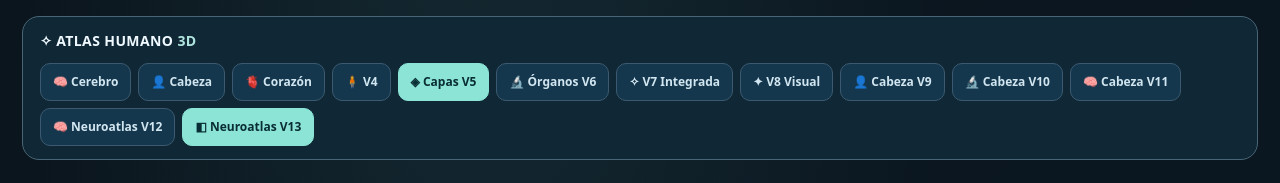
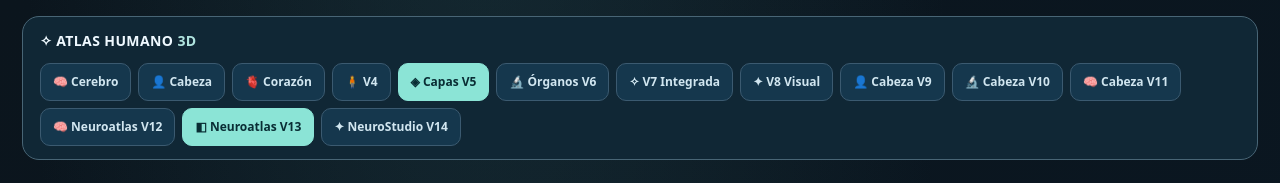
Before and after one commit to camerakike-oss/atlas-humano-3d, a plain HTML site: page neurocomparador.html in a window 1280 px wide. Shown: the top 183 px of the page. Drawn offline with nearby package versions, Linux system fonts and the light colour scheme; no server answers.

Commit message:
Agregar acceso a NeuroStudio V14 desde el atlas

```diff
--- a/neurocomparador.html
+++ b/neurocomparador.html
@@ -218,7 +218,7 @@ body{background:radial-gradient(ellipse at 38% -15%,#254b5366,transparent 42%),l
 </head>
 <body>
 <div class="shell">
-<nav class="top" aria-label="Módulos del Atlas"><div class="brand">✧ ATLAS HUMANO <span>3D</span></div><div class="toplinks"><a href="index.html#cerebro">🧠 Cerebro</a><a href="index.html#cabeza">👤 Cabeza</a><a href="index.html#corazon">🫀 Corazón</a><a href="cuerpo.html">🧍 V4</a><a class="active" href="capas.html" aria-current="page">◈ Capas V5</a><a href="organos.html">🔬 Órganos V6</a><a href="atlas-integrado.html">✧ V7 Integrada</a><a href="atlas-visual.html">✦ V8 Visual</a><a href="cabeza-avanzada.html">👤 Cabeza V9</a><a href="cabeza-laboratorio.html">🔬 Cabeza V10</a><a href="cabeza-explorador.html">🧠 Cabeza V11</a><a href="neuroatlas.html">🧠 Neuroatlas V12</a><a class="active" href="neurocomparador.html" aria-current="page">◧ Neuroatlas V13</a></div></nav>
+<nav class="top" aria-label="Módulos del Atlas"><div class="brand">✧ ATLAS HUMANO <span>3D</span></div><div class="toplinks"><a href="index.html#cerebro">🧠 Cerebro</a><a href="index.html#cabeza">👤 Cabeza</a><a href="index.html#corazon">🫀 Corazón</a><a href="cuerpo.html">🧍 V4</a><a class="active" href="capas.html" aria-current="page">◈ Capas V5</a><a href="organos.html">🔬 Órganos V6</a><a href="atlas-integrado.html">✧ V7 Integrada</a><a href="atlas-visual.html">✦ V8 Visual</a><a href="cabeza-avanzada.html">👤 Cabeza V9</a><a href="cabeza-laboratorio.html">🔬 Cabeza V10</a><a href="cabeza-explorador.html">🧠 Cabeza V11</a><a href="neuroatlas.html">🧠 Neuroatlas V12</a><a class="active" href="neurocomparador.html" aria-current="page">◧ Neuroatlas V13</a><a href="neurostudio.html">✦ NeuroStudio V14</a></div></nav>
 <header class="hero"><div><div class="eyebrow">Anatomía 3D · Laboratorio comparativo V13</div><h1>Dos hemisferios.<br><em>Una misma perspectiva.</em></h1><p>Compará los hemisferios izquierdo y derecho en vistas 3D sincronizadas. Explorá cortes sagitales, coronales y axiales, localizá estructuras equivalentes y seguí estudiando las 16 regiones de nuestro Neuroatlas.</p></div><div class="stat"><b>V13</b><small>COMPARACIÓN 3D</small></div></header>
 <main class="layout">
 <section class="panel">
```
